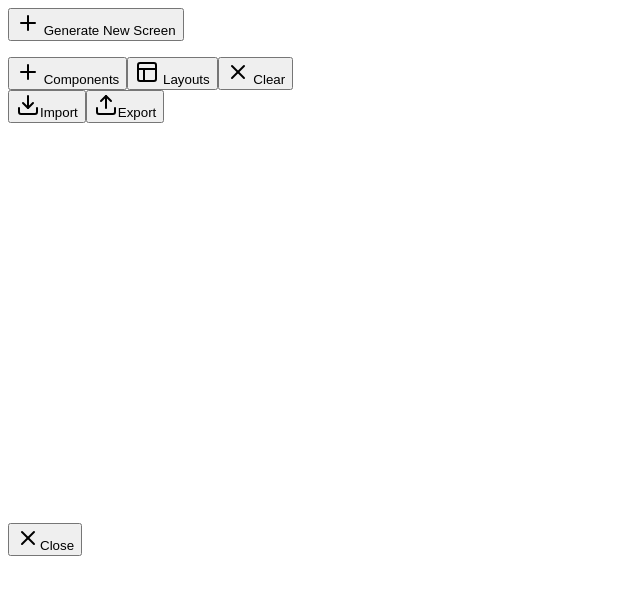
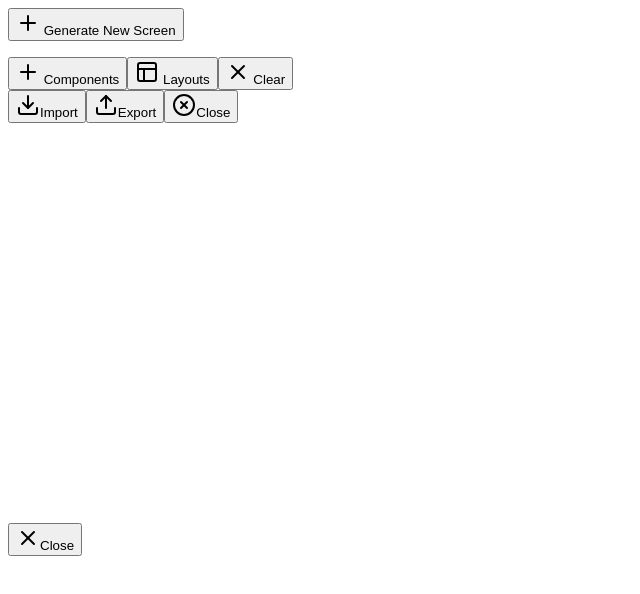
Before and after one commit to IyaadArshad/brs-demo, a Next.js app: page /diagrams in a window 1280 px wide. Both pictures are taken after a click on the button "Generate New Screen". Shown: the top 594 px of the page, without its empty margins (0-640 px from the left). Built offline with nearby package versions, Linux system fonts and the light colour scheme.

Commit message:
Add unsaved changes confirmation dialog and close button to DiagramGenerator

```diff
--- a/app/diagrams/page.tsx
+++ b/app/diagrams/page.tsx
@@ -1,7 +1,7 @@
 'use client'
 
 import { useState, useRef, useEffect } from 'react'
-import { Plus, Layout, X, Search, PinIcon, LayoutIcon, ShapesIcon, TypeIcon, FormInputIcon, Pencil, Paintbrush, Trash, Download, Upload } from 'lucide-react'
+import { Plus, Layout, X, Search, PinIcon, LayoutIcon, ShapesIcon, TypeIcon, FormInputIcon, Pencil, Paintbrush, Trash, Download, Upload, XCircle } from 'lucide-react'
 import { Button } from "@/components/ui/button"
 import { ScrollArea } from "@/components/ui/scroll-area"
 import {
@@ -486,6 +486,8 @@ export default function DiagramGenerator() {
   const [customizeDialogOpen, setCustomizeDialogOpen] = useState(false)
   const [componentToCustomize, setComponentToCustomize] = useState<Component | null>(null)
   const [activeTabStates, setActiveTabStates] = useState<Record<string, string>>({})
+  const [hasUnsavedChanges, setHasUnsavedChanges] = useState(false)
+  const [showCloseConfirm, setShowCloseConfirm] = useState(false)
 
   function exportDiagram() {
     const diagramData = { canvasSize, diagramComponents }
@@ -756,6 +758,20 @@ export default function DiagramGenerator() {
     setActiveTabStates(prev => ({ ...prev, [componentId]: tabId }))
   }
 
+  const handleClose = () => {
+    if (hasUnsavedChanges) {
+      setShowCloseConfirm(true)
+    } else {
+      setIsDialogOpen(false)
+    }
+  }
+
+  useEffect(() => {
+    if (diagramComponents.length > 0) {
+      setHasUnsavedChanges(true)
+    }
+  }, [diagramComponents])
+
   return (
     <div className="min-h-screen bg-black flex items-center justify-center">
       <Dialog open={isDialogOpen} onOpenChange={setIsDialogOpen}>
@@ -811,6 +827,15 @@ export default function DiagramGenerator() {
     >
       <Upload className="mr-1 h-4 w-4" />
       Export
+    </Button>
+    <Button
+      variant="destructive"
+      size="sm"
+      onClick={handleClose}
+      className="flex items-center"
+    >
+      <XCircle className="mr-1 h-4 w-4" />
+      Close
     </Button>
   </div>
 </div>
@@ -1033,6 +1058,29 @@ export default function DiagramGenerator() {
           </div>
         </DialogContent>
       </Dialog>
+      <Dialog open={showCloseConfirm} onOpenChange={setShowCloseConfirm}>
+        <DialogContent>
+          <DialogHeader>
+            <DialogTitle>Unsaved Changes</DialogTitle>
+          </DialogHeader>
+          <p>You have unsaved changes. Are you sure you want to close?</p>
+          <DialogFooter>
+            <Button variant="outline" onClick={() => setShowCloseConfirm(false)}>
+              Cancel
+            </Button>
+            <Button
+              variant="destructive"
+              onClick={() => {
+                setShowCloseConfirm(false)
+                setIsDialogOpen(false)
+                setHasUnsavedChanges(false)
+              }}
+            >
+              Close without saving
+            </Button>
+          </DialogFooter>
+        </DialogContent>
+      </Dialog>
       <Toaster />
 
       {/* Customize Dialog */}
```
